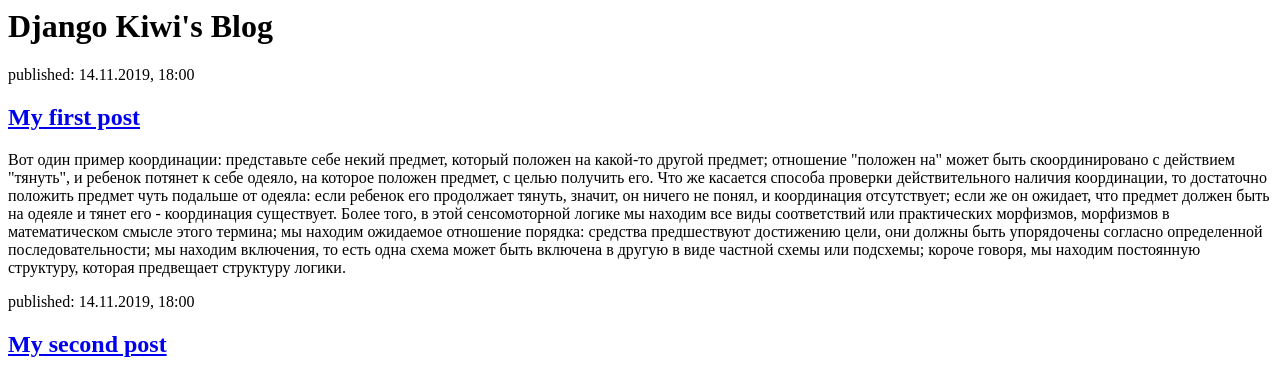
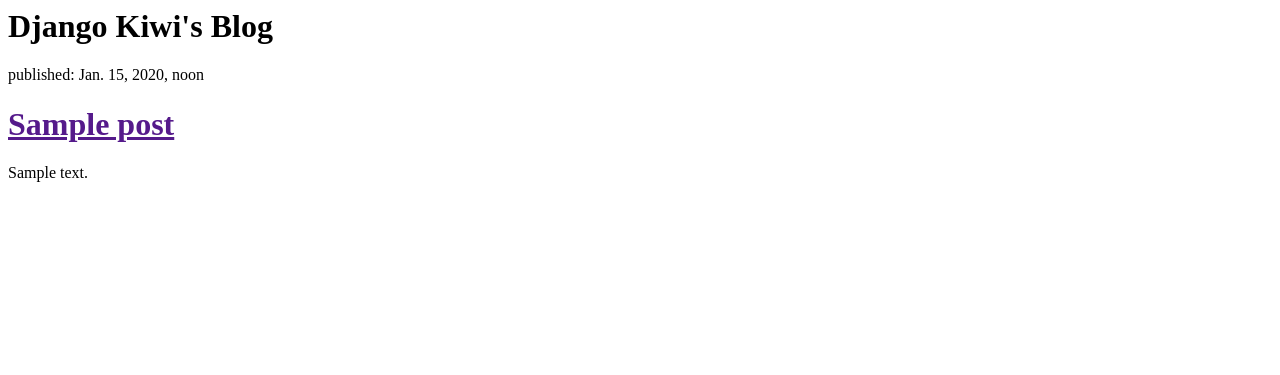
Before and after one commit to IulianaIagodka/djangogirls_blog3, a Django app: template blog/templates/blog/post_list.html in a window 1280 px wide. Shown: the top 375 px of the page. After the commit the page ends 182 px from the top, so only its background shows below. Run offline with Django 3.2, Linux system fonts and the light colour scheme; the template is opened without the code that fills it: values that come from a table or form of the project are taken from there, others are empty; tables that the repository leaves empty hold one stand-in row (values such as "Sample post").

Commit message:
html changes

```diff
--- a/blog/templates/blog/post_list.html
+++ b/blog/templates/blog/post_list.html
@@ -6,17 +6,12 @@
         <div>
             <h1>Django Kiwi's Blog</h1>
         </div>
-
+    {% for post in posts %}
         <div>
-            <p>published: 14.11.2019, 18:00</p>
-            <h2><a href="http://www.philology.ru/linguistics1/piaget-83.htm">My first post</a></h2>
-            <p>Вот один пример координации: представьте себе некий предмет, который положен на какой-то другой предмет; отношение "положен на" может быть скоординировано с действием "тянуть", и ребенок потянет к себе одеяло, на которое положен предмет, с целью получить его. Что же касается способа проверки действительного наличия координации, то достаточно положить предмет чуть подальше от одеяла: если ребенок его продолжает тянуть, значит, он ничего не понял, и координация отсутствует; если же он ожидает, что предмет должен быть на одеяле и тянет его - координация существует. Более того, в этой сенсомоторной логике мы находим все виды соответствий или практических морфизмов, морфизмов в математическом смысле этого термина; мы находим ожидаемое отношение порядка: средства предшествуют достижению цели, они должны быть упорядочены согласно определенной последовательности; мы находим включения, то есть одна схема может быть включена в другую в виде частной схемы или подсхемы; короче говоря, мы находим постоянную структуру, которая предвещает структуру логики.</p>
+            <p>published: {{ post.published_date }}</p>
+            <h1><a href="">{{ post.title }}</a></h1>
+            <p>{{ post.text|linebreaksbr }}</p>
         </div>
-
-        <div>
-            <p>published: 14.11.2019, 18:00</p>
-            <h2><a href="http://www.philology.ru/linguistics1/piaget-83.htm">My second post</a></h2>
-            <div style="width:100%;height:0;padding-bottom:38%;position:relative;"><iframe src="https://giphy.com/embed/OWlwSXZqpuqHe" width="80%" height="80%" style="position:absolute" frameBorder="0" class="giphy-embed" allowFullScreen></iframe></div><p><a href="https://giphy.com/gifs/OWlwSXZqpuqHe">via GIPHY</a></p>
-        </div>
+    {% endfor %}
     </body>
 </html>
--- a/blog/views.py
+++ b/blog/views.py
@@ -1,5 +1,8 @@
 from django.shortcuts import render
+from django.utils import timezone
+from .models import Post
 
 # Create your views here.
 def post_list(request):
-    return render(request, 'blog/post_list.html', {})
+    posts = Post.objects.filter(published_date__lte=timezone.now()).order_by('published_date')
+    return render(request, 'blog/post_list.html', {'posts': posts})
```
